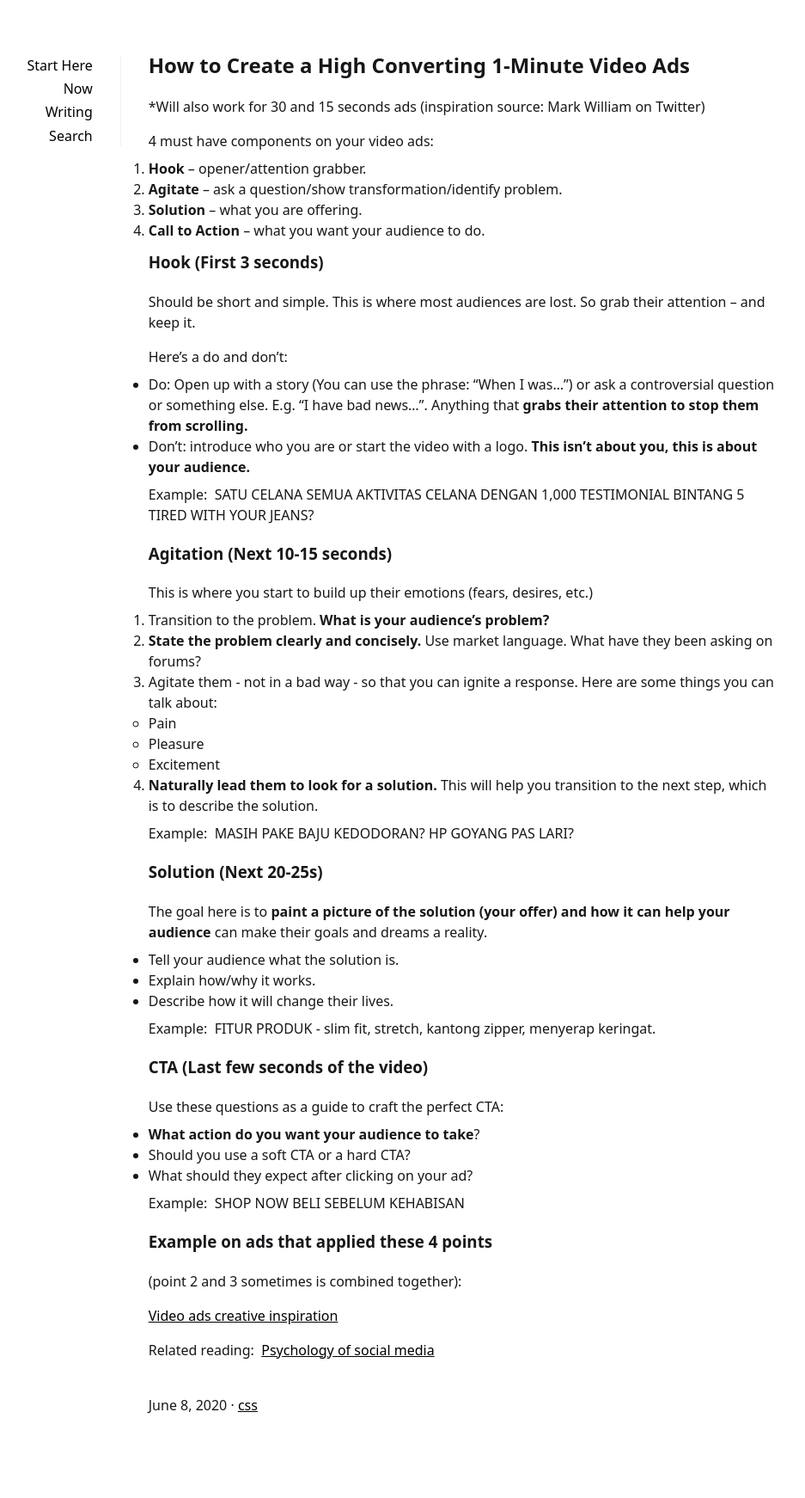
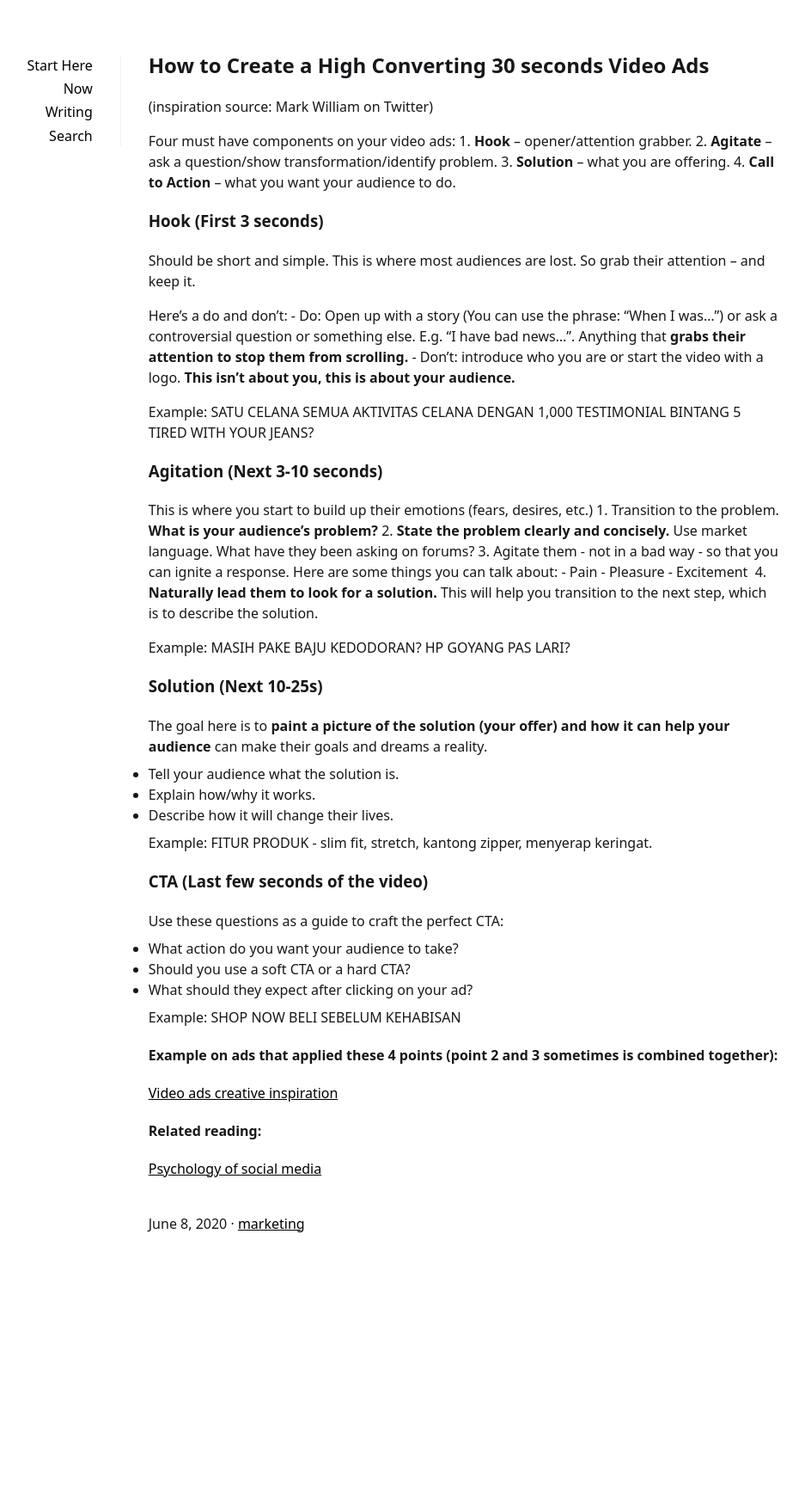
Before and after one commit to chickenchop/jekyll, a Jekyll site: the page built from _posts/2020-06-08-How-to-Create-a-High-Converting 1-Minute-Video-Ads.md, in a window 1280 px wide. Shown: the whole page at 86% size, without its empty margins (180-1117 px from the left). Built offline with Jekyll 4.4.1, drawn with Linux system fonts in a browser that asks for light colours; after the commit the page ends 1531 px from its top, so only the background shows below that.

Commit message:
Fixing post format

```diff
--- a/_posts/2020-06-08-How-to-Create-a-High-Converting 1-Minute-Video-Ads.md
+++ b/_posts/2020-06-08-How-to-Create-a-High-Converting 1-Minute-Video-Ads.md
@@ -1,48 +1,48 @@
 ---
 layout: post
-title: How to Create a High Converting 1-Minute Video Ads
+title: How to Create a High Converting 30 seconds Video Ads
 description: 4 key points on creating video ads
 summary:
-tags: [css]
+tags: [marketing]
 ---
- *Will also work for 30 and 15 seconds ads (inspiration source: Mark William on Twitter)
+(inspiration source: Mark William on Twitter)
 
-4 must have components on your video ads:
-1. **Hook** – opener/attention grabber.
-2. **Agitate** – ask a question/show transformation/identify problem.
-3. **Solution** – what you are offering.
-4. **Call to Action** – what you want your audience to do.
+Four must have components on your video ads:
+	1. **Hook** – opener/attention grabber.
+	2. **Agitate** – ask a question/show transformation/identify problem.
+	3. **Solution** – what you are offering.
+	4. **Call to Action** – what you want your audience to do.
 
 ### Hook (First 3 seconds)
 Should be short and simple. This is where most audiences are lost. So grab their attention -- and keep it.
 
 Here's a do and don't:
-- Do: Open up with a story (You can use the phrase: "When I was...") or ask a controversial question or something else. E.g.
-"I have bad news...". Anything that **grabs their attention to stop them from scrolling.**
-- Don't: introduce who you are or start the video with a logo. **This isn't about you, this is about your audience.**
+	- Do: Open up with a story (You can use the phrase: "When I was...") or ask a controversial question or something else. E.g.
+	"I have bad news...". Anything that **grabs their attention to stop them from scrolling.**
+	- Don't: introduce who you are or start the video with a logo. **This isn't about you, this is about your audience.**
 
 Example:
 SATU CELANA SEMUA AKTIVITAS
 CELANA DENGAN 1,000 TESTIMONIAL BINTANG 5
 TIRED WITH YOUR JEANS?
 
-### Agitation (Next 10-15 seconds)
+### Agitation (Next 3-10 seconds)
 This is where you start to build up their emotions (fears, desires, etc.)
-1. Transition to the problem. **What is your audience's problem?**
-2. **State the problem clearly and concisely.**
-Use market language. What have they been asking on forums?
-3. Agitate them - not in a bad way - so that you can ignite a response. Here are some things you can talk about:
-	- Pain
-	- Pleasure
-	- Excitement
-4. **Naturally lead them to look for a solution.**
-This will help you transition to the next step, which is to describe the solution.
+	1. Transition to the problem. **What is your audience's problem?**
+	2. **State the problem clearly and concisely.**
+	Use market language. What have they been asking on forums?
+	3. Agitate them - not in a bad way - so that you can ignite a response. Here are some things you can talk about:
+		- Pain
+		- Pleasure
+		- Excitement
+	4. **Naturally lead them to look for a solution.**
+	This will help you transition to the next step, which is to describe the solution.
 
 Example:
 MASIH PAKE BAJU KEDODORAN?
 HP GOYANG PAS LARI?
 
-### Solution (Next 20-25s)
+### Solution (Next 10-25s)
 The goal here is to **paint a picture of the solution (your offer) and how it can help your audience** can make their goals and dreams a reality.
 - Tell your audience what the solution is.
 - Explain how/why it works.
@@ -53,7 +53,7 @@ FITUR PRODUK - slim fit, stretch, kantong zipper, menyerap keringat.
 
 ### CTA (Last few seconds of the video)
 Use these questions as a guide to craft the perfect CTA:
-- **What action do you want your audience to take**?
+- What action do you want your audience to take?
 - Should you use a soft CTA or a hard CTA?
 - What should they expect after clicking on your ad?
 
@@ -61,10 +61,11 @@ Example:
 SHOP NOW
 BELI SEBELUM KEHABISAN
 
-### Example on ads that applied these 4 points
-(point 2 and 3 sometimes is combined together):
+#### Example on ads that applied these 4 points (point 2 and 3 sometimes is combined together):
 
 [Video ads creative inspiration](https://www.evernote.com/l/AWDFq9qYgL5Nz4crS2V4xX78IMa3u8WZqVQ)
 
-Related reading:
+
+#### Related reading:
+
 [Psychology of social media](https://www.evernote.com/l/AWD0hHYu7idKl6HZbPVUy-ftklJJ_hEGJ0w)
```
